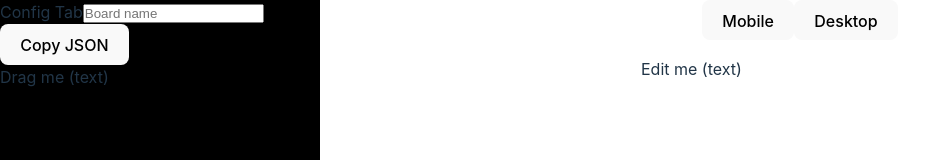
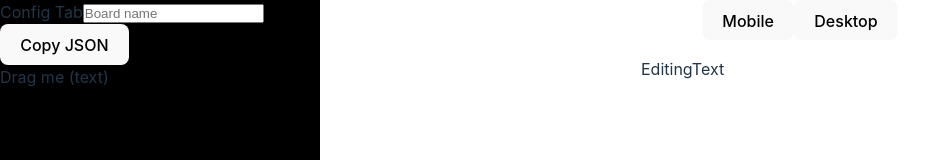
Before and after one commit to juandc/wixilite, a React (Vite) app: page / in a window 1280 px wide. Both pictures are taken after a click on the button "Fixed". Shown: the top 160 px of the page, without its empty margins (0-940 px from the left). Built offline with nearby package versions, Linux system fonts and the light colour scheme.

Commit message:
feat: contenteditable editing text component

```diff
--- a/package.json
+++ b/package.json
@@ -13,7 +13,8 @@
     "react": "^18.3.1",
     "react-dnd": "^16.0.1",
     "react-dnd-html5-backend": "^16.0.1",
-    "react-dom": "^18.3.1"
+    "react-dom": "^18.3.1",
+    "sanitize-html": "^2.14.0"
   },
   "devDependencies": {
     "@eslint/js": "^9.17.0",
--- a/src/containers/EditingText.tsx
+++ b/src/containers/EditingText.tsx
@@ -1,7 +1,10 @@
+import { useCallback, useState, type FocusEvent } from "react";
 import { useDrag } from "react-dnd";
+import sanitizeHtml from 'sanitize-html';
 import { dndTypes } from "@/constants/dnd";
 
 export const EditingText = () => {
+  const [value, setValue] = useState<string[]>(["EditingText"]);
   const [{ isDragging }, drag] = useDrag(
     () => ({
       type: dndTypes.EDITING_TEXT,
@@ -24,15 +27,38 @@ export const EditingText = () => {
     [],
   );
 
+  const onContentBlur = useCallback(
+    (evt: FocusEvent) => {
+      const sanitizeOpts = { allowedTags: [], allowedAttributes: {} };
+      const sanitize = (v: string) => sanitizeHtml(v, sanitizeOpts);
+      const newHtml = evt.currentTarget.innerHTML;
+      const newValue = `${newHtml}`
+        .replaceAll('</p><p>', '<br>')
+        .replaceAll('<p>', '')
+        .replaceAll('</p>', '')
+        .split('<br>')
+        .map(sanitize)
+        .filter((v) => v.length);
+      setValue(newValue);
+    },
+    []
+  );
+
+  const html = value.map(v => `<p>${v}</p>`).join("");
+
   return (
-    <div ref={drag} style={{
-      opacity: isDragging ? 0.5 : 1,
-      width: "fit-content",
-      position: "absolute",
-      top: 0,
-      left: 0,
-    }}>
-      Edit me (text)
-    </div>
+    <div
+      ref={drag}
+      style={{
+        opacity: isDragging ? 0.5 : 1,
+        width: "fit-content",
+        position: "absolute",
+        top: 0,
+        left: 0,
+      }}
+      onBlur={onContentBlur}
+      contentEditable
+      dangerouslySetInnerHTML={{ __html: `${html}` }}
+    />
   );
 };
--- a/tsconfig.app.json
+++ b/tsconfig.app.json
@@ -1,9 +1,9 @@
 {
   "compilerOptions": {
     "tsBuildInfoFile": "./node_modules/.tmp/tsconfig.app.tsbuildinfo",
-    "target": "ES2020",
+    "target": "ES2021",
     "useDefineForClassFields": true,
-    "lib": ["ES2020", "DOM", "DOM.Iterable"],
+    "lib": ["ES2021", "DOM", "DOM.Iterable"],
     "module": "ESNext",
     "skipLibCheck": true,
 
```
Also changed, not shown: 1 other file (tests, documents, lock files or other folders).
